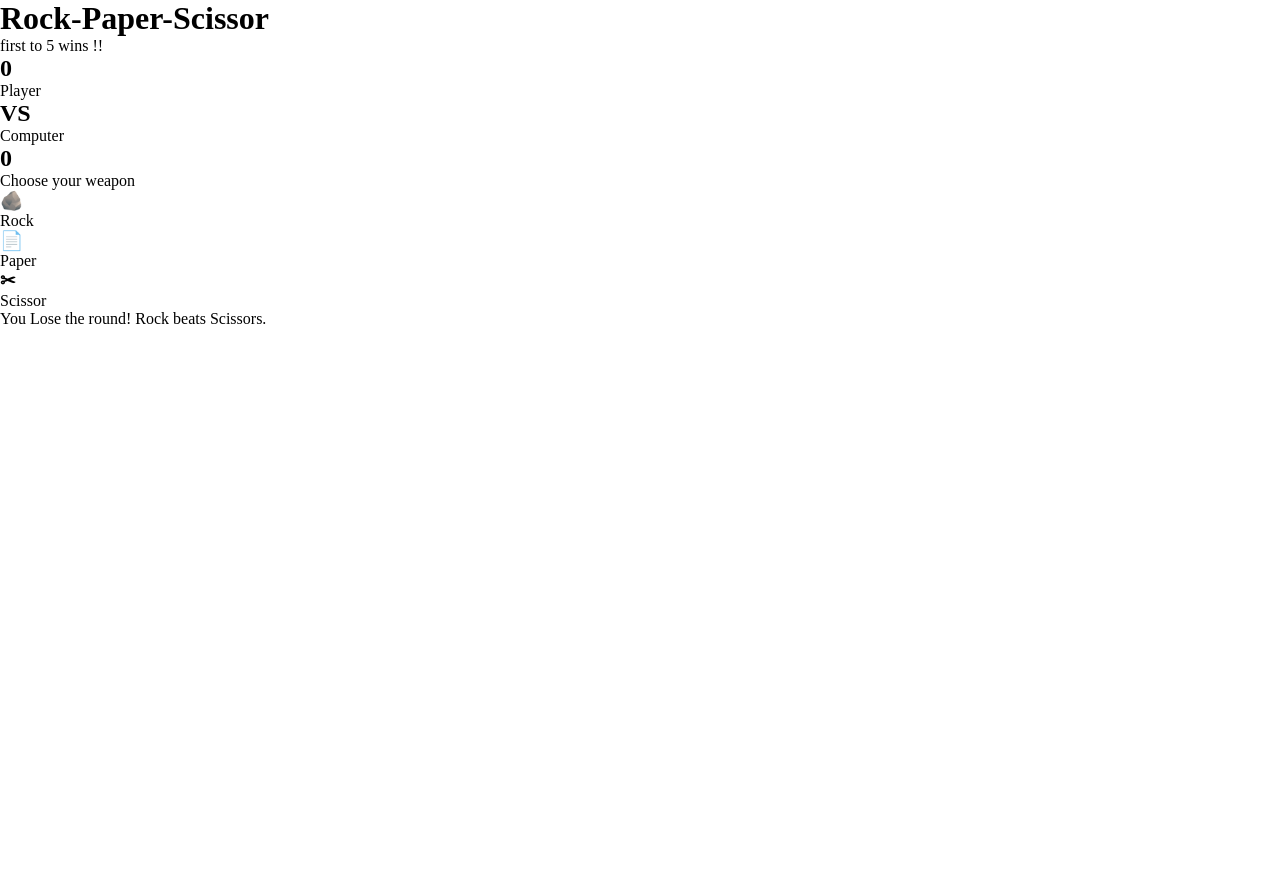
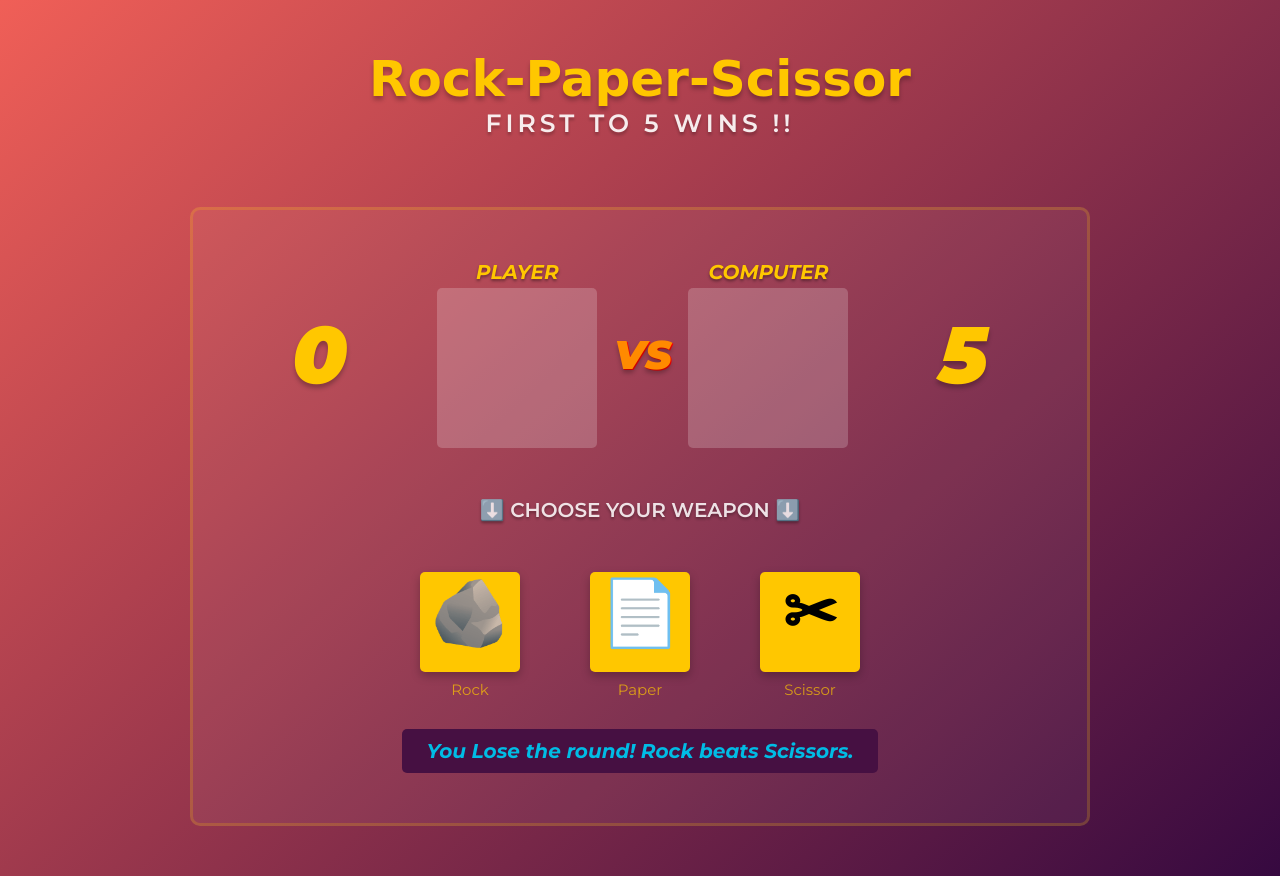
Before and after one commit to Isfaqul/odin_project_rock_paper_scissor, a plain HTML site: page index.html in a window 1280 px wide. Before the commit the page ends 800 px from the top, so only its background shows below. Drawn offline with Linux system fonts and the light colour scheme; a web font is replaced by a local one.

Commit message:
Add complete styling to game UI

```diff
--- a/index.html
+++ b/index.html
@@ -16,29 +16,29 @@
       <section class="main-container">
         <!-- Top Half of the Game UI -->
         <div class="top-half">
-          <div class="player-score-container">
-            <h2 class="player-score">0</h2>
+          <div class="score-container">
+            <h2 class="score">0</h2>
           </div>
           <div class="weapon-main-display-wrapper">
-            <div class="weapon-display-container">
+            <div class="weapon-display-item-container">
               <p class="player-name">Player</p>
               <div class="chosen-weapon"></div>
             </div>
             <div class="vs-container">
               <h2 class="vs">VS</h2>
             </div>
-            <div class="weapon-display-container">
+            <div class="weapon-display-item-container">
               <p class="player-name">Computer</p>
-              <div class="chosen-weapone"></div>
+              <div class="chosen-weapon"></div>
             </div>
           </div>
-          <div class="computer-score-container">
-            <h2 class="computer-score">0</h2>
+          <div class="score-container">
+            <h2 class="score">5</h2>
           </div>
         </div>
 
-        <!-- Bottom Half of the Game UI -->
-        <p class="weapon-choice-text">Choose your weapon</p>
+        <!-- Middle Half of the Game UI -->
+        <p class="weapon-choice-text">⬇️ Choose your weapon ⬇️</p>
         <div class="weapons-container">
           <div class="weapon-item">
             <h3>🪨</h3>
--- a/style.css
+++ b/style.css
@@ -7,6 +7,7 @@
   --white: #fff;
   --blue-txt: #00bce5;
   --msg-box-bg: #461042;
+  --vs-txt: #ff8a00;
 }
 
 *,
@@ -16,3 +17,157 @@
   margin: 0;
   box-sizing: border-box;
 }
+
+html {
+  font-family: "Montserrat", sans-serif;
+  font-size: 62.5%;
+}
+
+body {
+  min-height: 100vh;
+  background: linear-gradient(138deg, #f05f57 0%, #360940 100%) no-repeat;
+}
+
+main {
+  padding: 5rem;
+}
+
+/* Heading */
+
+#title {
+  font-family: "Chango", cursive;
+  text-shadow: 0px 4px 4px rgba(0, 0, 0, 0.25);
+  text-align: center;
+  font-size: 5rem;
+  color: var(--golden-txt);
+}
+
+.sub-title {
+  color: var(--white);
+  text-shadow: 0px 3px 3px rgba(0, 0, 0, 0.25);
+  text-transform: uppercase;
+  font-size: 2.5rem;
+  text-align: center;
+  letter-spacing: 0.4rem;
+  font-weight: 600;
+  opacity: 0.9;
+  margin-bottom: 6.9rem;
+}
+
+/* Top Half of the UI */
+
+.main-container {
+  background-color: rgba(255, 255, 255, 0.05);
+  border-radius: 1em;
+  border: 0.3em solid rgba(255, 199, 0, 0.2);
+  padding: 5em;
+  max-width: 90rem;
+  margin-inline: auto;
+  min-width: 68rem;
+}
+
+.top-half {
+  display: flex;
+  justify-content: center;
+  align-items: center;
+  gap: 2em;
+}
+
+.score {
+  font-size: 8rem;
+  font-weight: 900;
+  color: var(--golden-txt);
+  font-style: italic;
+  text-shadow: 0px 4px 4px rgba(0, 0, 0, 0.25);
+}
+
+.weapon-main-display-wrapper {
+  display: flex;
+  align-items: center;
+  gap: 1.7em;
+  margin-inline: 7rem;
+}
+
+.vs {
+  font-size: 4rem;
+  color: var(--vs-txt);
+  font-weight: 900;
+  font-style: italic;
+  text-shadow: 0px 4px 4px rgba(0, 0, 0, 0.25), 1px 1px 0px #f00;
+}
+
+.chosen-weapon {
+  background-color: rgba(255, 255, 255, 0.2);
+  border-radius: 0.5em;
+  width: 16rem;
+  height: 16rem;
+}
+
+.player-name {
+  font-size: 2rem;
+  text-transform: uppercase;
+  color: var(--golden-txt);
+  font-weight: 700;
+  font-style: italic;
+  text-align: center;
+  margin-bottom: 0.4rem;
+  text-shadow: 0px 2px 3px rgba(0, 0, 0, 0.4);
+}
+
+/* Middle Half of the UI */
+
+.weapon-choice-text {
+  font-size: 2rem;
+  font-weight: 600;
+  text-transform: uppercase;
+  color: var(--white);
+  opacity: 0.85;
+  text-align: center;
+  margin: 5rem 0;
+  text-shadow: 0px 2px 3px rgba(0, 0, 0, 0.4);
+}
+
+.weapons-container {
+  display: flex;
+  justify-content: center;
+  gap: 7em;
+}
+
+.weapon-item h3 {
+  font-size: 6.5rem;
+  text-align: center;
+  background-color: var(--golden-txt);
+  width: 10rem;
+  height: 10rem;
+  border-radius: 0.5rem;
+  box-shadow: 0px 4px 10px rgba(0, 0, 0, 0.25);
+  /* text-shadow: 0px 1px 7px rgba(0, 0, 0, 0.2); */
+  cursor: pointer;
+}
+
+.weapon-name {
+  color: rgba(255, 199, 0, 0.7);
+  margin-top: 0.5em;
+  text-align: center;
+  font-size: 1.5rem;
+  font-weight: 400;
+}
+
+/* Bottom Half of the UI */
+
+.message-box {
+  padding: 1rem;
+  margin-top: 3rem;
+  margin-inline: auto;
+  width: 60%;
+  border-radius: 0.5rem;
+  background: var(--msg-box-bg);
+}
+
+.game-message {
+  color: var(--blue-txt);
+  text-align: center;
+  font-size: 2rem;
+  font-style: italic;
+  font-weight: 700;
+}
```
